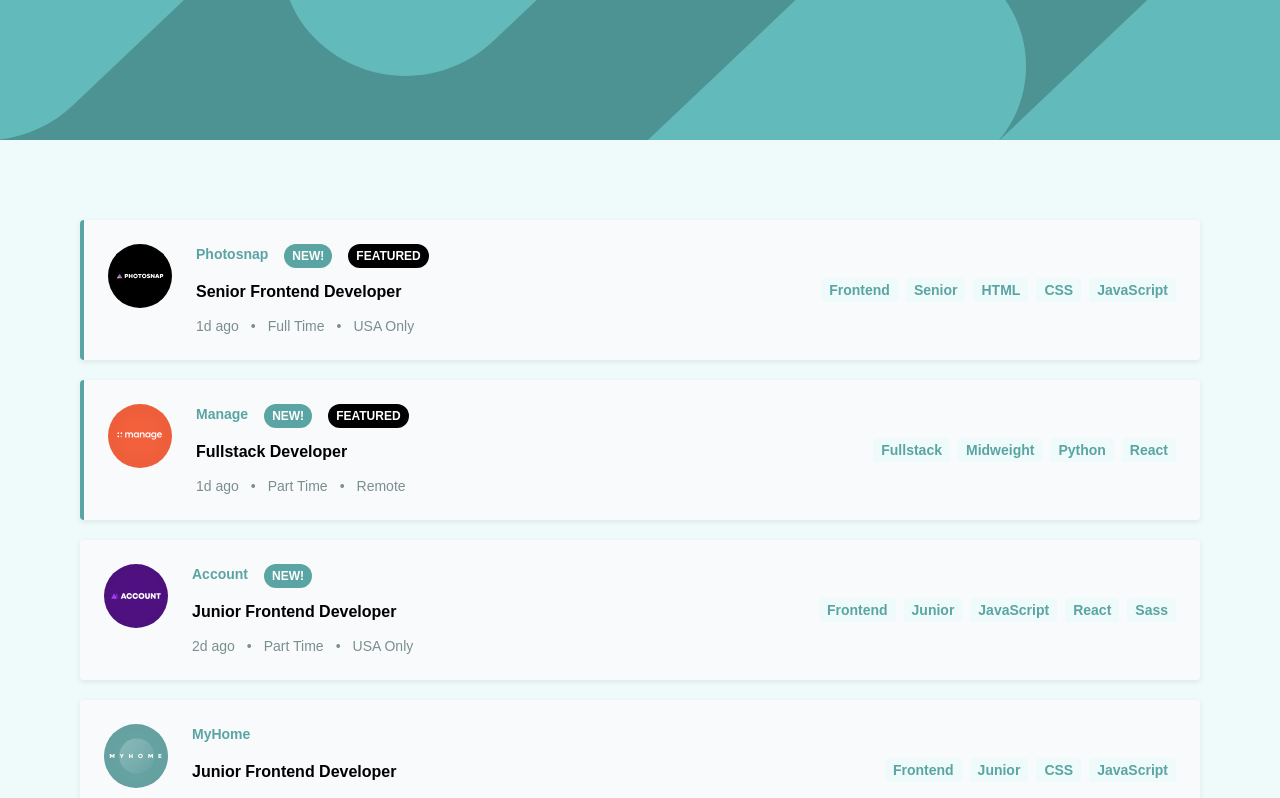
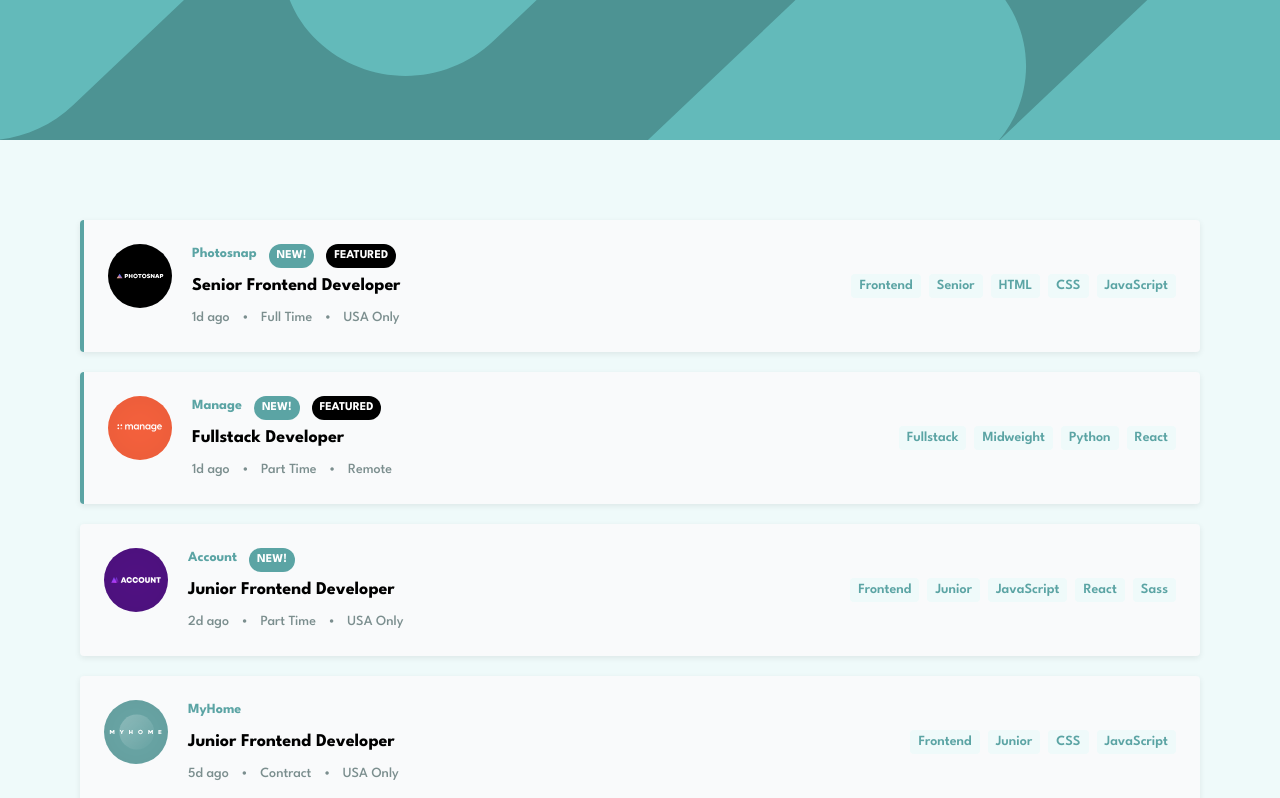
Before and after one commit to RidaAli110/Frontendmentor-Job-listings-with-filtering-Project, a React (Vite) app: page / in a window 1280 px wide. Shown: the top 798 px of the page. Built offline with nearby package versions, Linux system fonts and the light colour scheme.

Commit message:
Fixed some spacing issues and fixed font-family

```diff
--- a/components/Card.jsx
+++ b/components/Card.jsx
@@ -3,7 +3,7 @@ import JobTags from './JobTags';
 export default function Card({ job, handleFilter }) {
   return (
     <div
-      className={` flex flex-col lg:flex-row  relative  gap-6 p-6 pt-10 lg:pt-6
+      className={` flex flex-col lg:flex-row  relative  gap-5 p-6 pt-10 lg:pt-6
         max-w-6xl w-full bg-gray-50 shadow-[0_2px_6px_rgba(0,0,0,0.08)] rounded-sm
      ${job.featured ? 'border-l-4 border-l-(--blue-text)' : ''}`}
     >
@@ -14,9 +14,9 @@ export default function Card({ job, handleFilter }) {
         alt='Company Logo'
       />
       {/* Container for company info and job details */}
-      <section className='flex flex-col  gap-3  '>
+      <section className='flex flex-col  gap-1  '>
         {/* Company info */}
-        <div className='flex flex-wrap gap-4'>
+        <div className='flex flex-wrap gap-3'>
           <h1
             className='  text-(--blue-text) font-bold text-sm mb-1
           hover:text-(--blue-text)'
@@ -43,10 +43,12 @@ export default function Card({ job, handleFilter }) {
           )}
         </div>
         {/* Job details */}
-        <div className='flex flex-col font-bold gap-3'>
-          <p className='hover:text-(--blue-text) cursor-pointer'>{job.position}</p>
+        <div className='flex flex-col gap-2'>
+          <p className='font-bold text-lg hover:text-(--blue-text) cursor-pointer'>
+            {job.position}
+          </p>
           <div
-            className='flex flex-wrap flex-row gap-3 text-sm font-light text-(--grey-text)
+            className='flex flex-wrap flex-row gap-3 text-sm font-[450] text-(--grey-text)
            '
           >
             <p className='whitespace-nowrap'>{job.postedAt}</p>
--- a/components/JobList.jsx
+++ b/components/JobList.jsx
@@ -59,7 +59,7 @@ export default function JobList() {
     <section
       className={`flex flex-col justify-center relative mt-20
     mb-8 mx-7 lg:items-center lg:mx-20 lg:mb-20 gap-15 lg:gap-5
-    ${filters.length !== 0 ? 'max-[400px]:pt-10' : ''}`}
+    ${filters.length !== 0 ? 'max-[400px]:pt-11' : ''}`}
     >
       {filters.length !== 0 && (
         <FilterBar
--- a/src/index.css
+++ b/src/index.css
@@ -1,6 +1,5 @@
+@import url('https://fonts.googleapis.com/css2?family=League+Spartan:wght@100..900&display=swap');
 @import 'tailwindcss';
-@import url('https://fonts.googleapis.com/css2?family=League+Spartan:wght@500;700&display=swap');
-
 :root {
   --blue-text: hsl(180, 29%, 50%);
   --grey-text: hsl(180, 8%, 52%);
```
